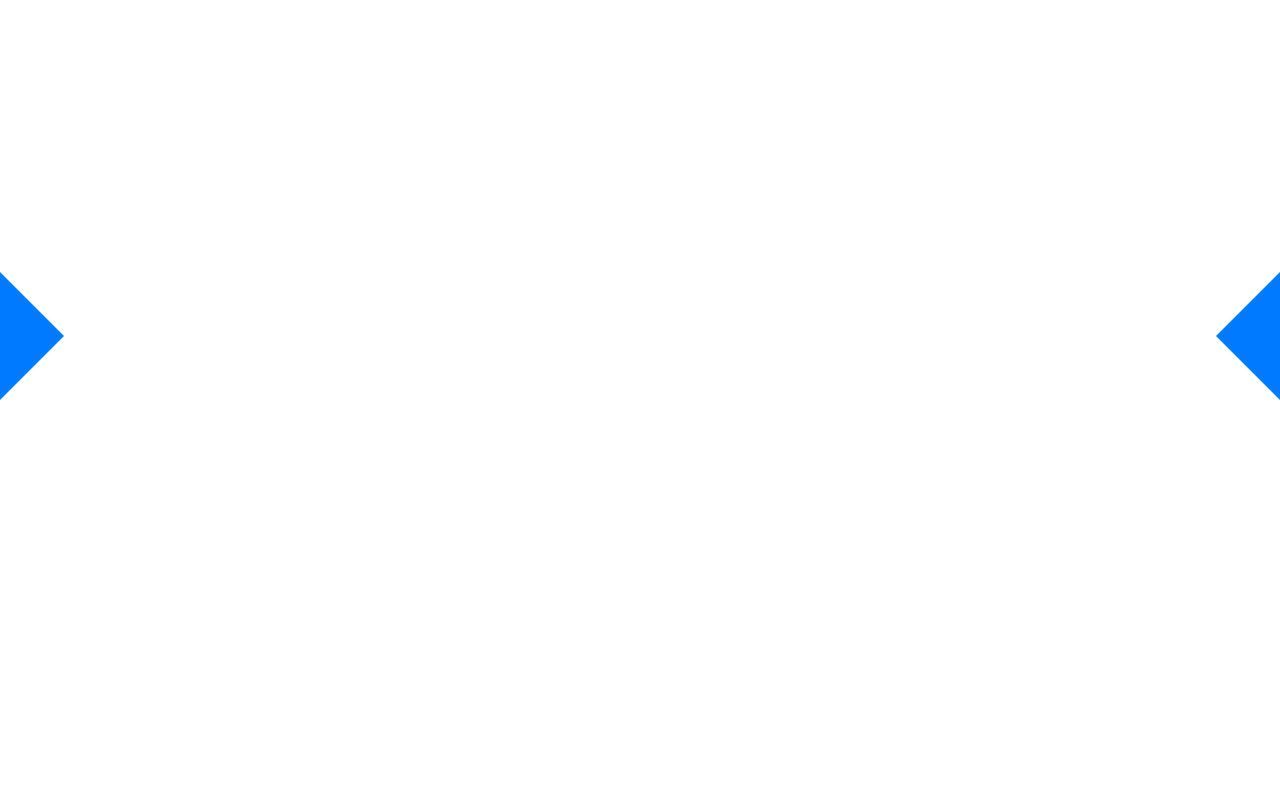
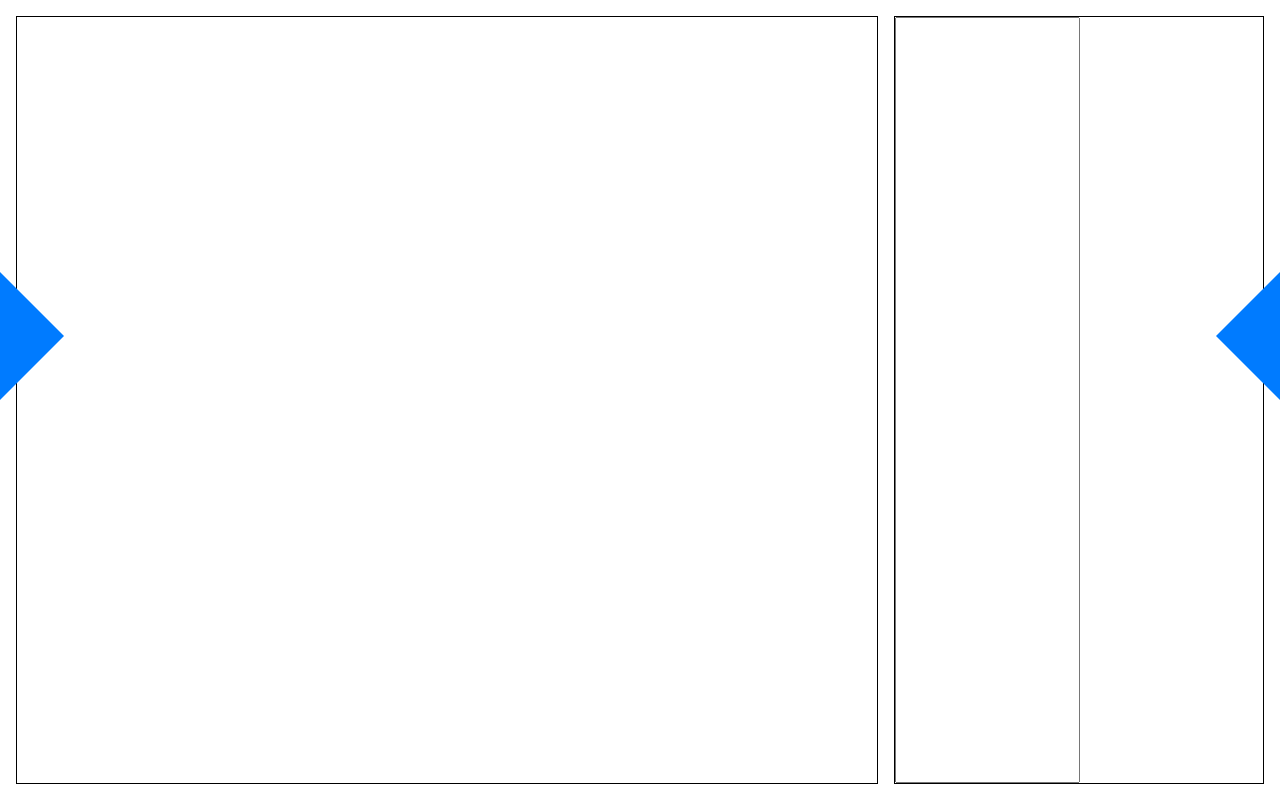
Before and after one commit to scrat98/D3-plot, a plain HTML site: page index.html in a window 1280 px wide. Drawn offline with nearby package versions, Linux system fonts and the light colour scheme.

Commit message:
add d3 plot

```diff
--- a/css/main.css
+++ b/css/main.css
@@ -26,9 +26,17 @@ body {
 
 .graph {
     display: flex;
+    justify-content: center;
+    align-items: center;
     flex-basis: 70%;
     border: 1px solid black;
     margin-right: 1rem;
+}
+
+.graph .line {
+    fill: none;
+    stroke: steelblue;
+    stroke-width: 2px;
 }
 
 .control-panel {
--- a/index.html
+++ b/index.html
@@ -17,11 +17,19 @@
     <label class="toggle left" for="sidebar-toggler-left"></label>
 </div>
 
-<main class="main-container"></main>
+<main class="main-container" id="main-container">
+    <div class="graph" id="graph"></div>
+    <div class="control-panel">
+        <input id="data-input">
+    </div>
+</main>
 
 <input type="checkbox" id="sidebar-toggler-right">
 <div class="sidebar-right">
     <label class="toggle right" for="sidebar-toggler-right"></label>
 </div>
+
+<script src="https://cdnjs.cloudflare.com/ajax/libs/d3/4.13.0/d3.min.js"></script>
+<script src="js/main.js"></script>
 </body>
 </html>
--- a/js/main.js
+++ b/js/main.js
@@ -0,0 +1,76 @@
+let data = [];
+let svg;
+
+function initGraph() {
+    svg = d3.select("#graph").append("svg")
+        .attr("width", "95%")
+        .attr("height", "95%");
+
+    document.getElementById("main-container").addEventListener("transitionend", updateGraph);
+    window.addEventListener("resize", updateGraph);
+
+    let dataInput = document.getElementById("data-input");
+    d3.select("#data-input")
+        .on("keypress", () => {
+            if (d3.event.keyCode === 13) {
+                addPoint(new Date(), dataInput.value);
+                dataInput.value = "";
+            }
+        });
+
+    svg.append("path")
+        .attr("class", "line");
+
+    updateGraph();
+}
+
+function addPoint(x, y) {
+    if (!parseFloat(y)) {
+        return;
+    }
+
+    data.push({x, y});
+    updateGraph();
+}
+
+function updateGraph() {
+    let box = svg.node().getBoundingClientRect();
+    let width = box.width;
+    let height = box.height;
+
+    let x_scale = d3.scaleTime()
+        .domain(d3.extent(data, d => d.x))
+        .range([0, width]);
+
+    let y_scale = d3.scaleLinear()
+        .domain([0, d3.max(data, d => d.y)])
+        .range([height, 0]);
+
+    let valueLine = d3.line()
+        .x(d => x_scale(d.x))
+        .y(d => y_scale(d.y));
+
+    let points = svg.selectAll("text")
+        .data(data)
+        .attr("x", d => x_scale(d.x))
+        .attr("y", d => y_scale(d.y))
+        .attr("date", d => d.x)
+        .attr("value", d => d.y)
+        .text(d => d.y);
+
+    points.enter().append("text")
+        .attr("x", d => x_scale(d.x))
+        .attr("y", d => y_scale(d.y))
+        .attr("date", d => d.x)
+        .attr("value", d => d.y)
+        .text(d => d.y);
+
+    points.exit().remove();
+
+    svg.select("path")
+        .data([data])
+        .attr("class", "line")
+        .attr("d", valueLine);
+}
+
+initGraph();
```
